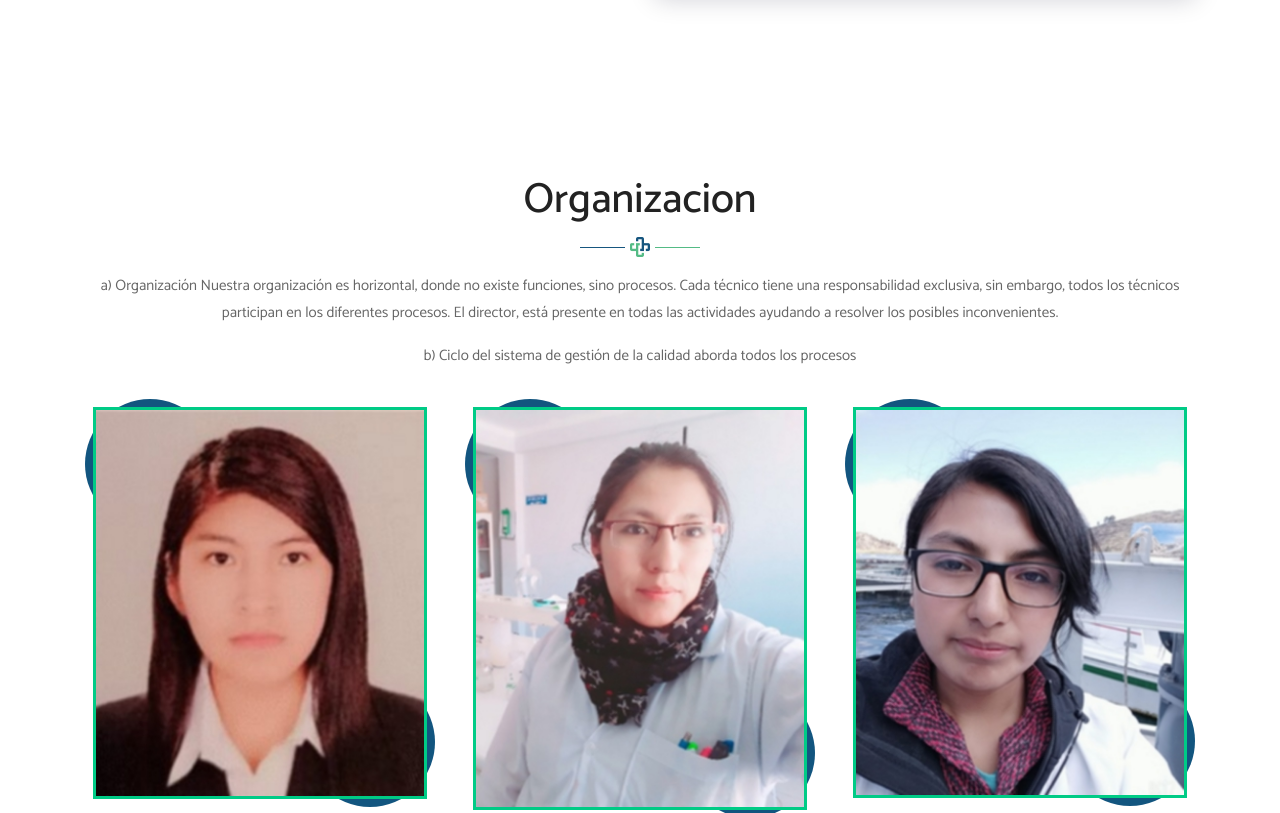
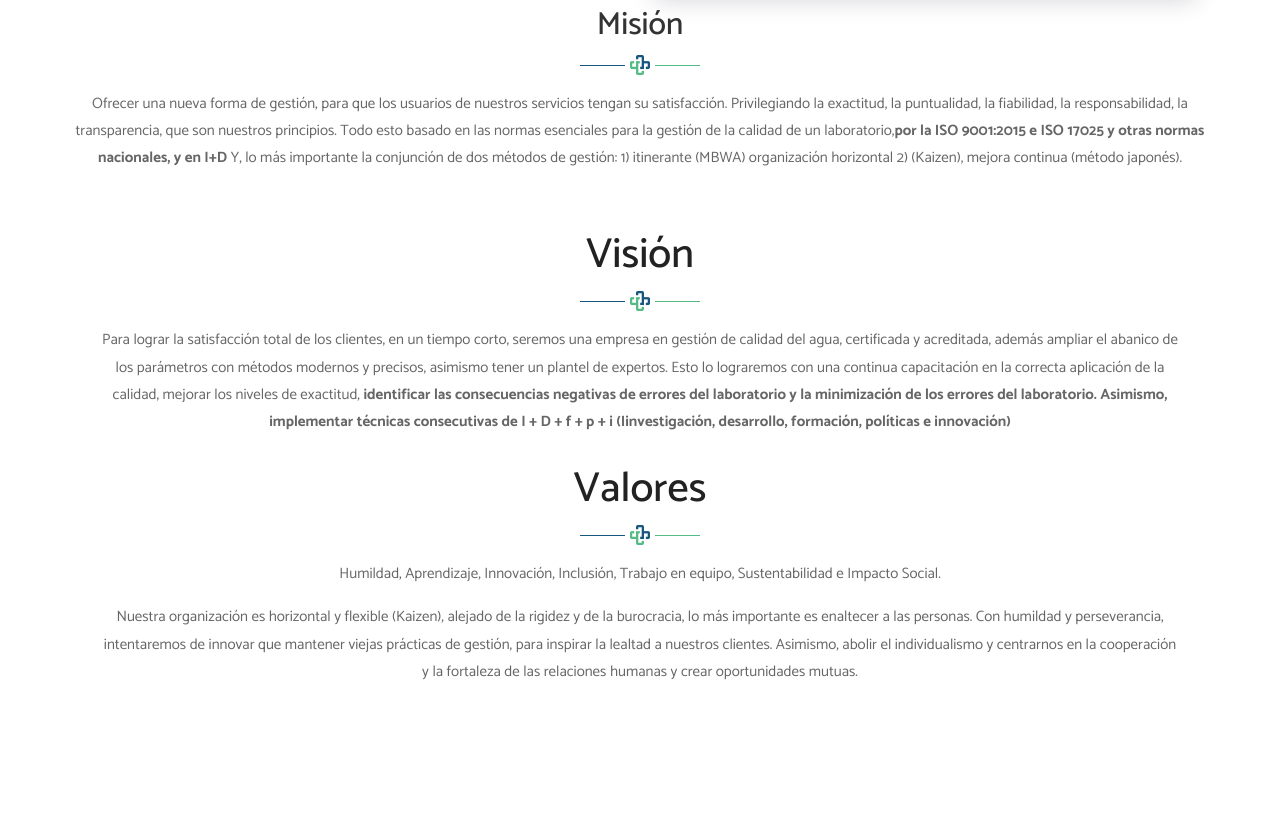
Before and after one commit to rdymonxd/pagetarigroup, a plain HTML site: page index.html in a window 1280 px wide. Shown: the part 1523-2336 px from the top of the page. Drawn offline with Linux system fonts and the light colour scheme.

Commit message:
primera presentacion 22062020

```diff
--- a/index.html
+++ b/index.html
@@ -186,7 +186,7 @@
 										Asimismo,asesoramiento en I+D+i
 									</strong>
 								</p>
-								<a href="about.html" class="new-btn-d br-2">Leer mas</a>
+								<a href="#" class="new-btn-d br-2">Leer mas</a>
 							</div>
 							<div class="col-lg-6 col-md-6 col-sm-12">
 								<div class="about-m">
@@ -206,6 +206,67 @@
 									</ul>
 								</div>
 							</div>
+
+
+							<div class="row">
+								<div class="col-lg-12">
+									<div class="title-box">
+										<h2>Misi&oacuten</h2>
+										<p>
+											Ofrecer una nueva forma de gestión, para que los usuarios de nuestros servicios tengan su
+								satisfacción. Privilegiando la exactitud, la puntualidad, la fiabilidad, la responsabilidad, la
+								transparencia, que son nuestros principios. Todo esto basado en las normas esenciales para
+								la gestión de la calidad de un laboratorio,<strong>por la ISO 9001:2015 e ISO 17025 y
+									otras normas nacionales, y en I+D</strong>
+								Y, lo más importante la conjunción de dos métodos de gestión: 1) itinerante (MBWA)
+								organización horizontal 2) (Kaizen), mejora continua (método japonés).
+										</p>
+									</div>
+								</div>
+							</div>
+						</div>
+
+						<div class="container">
+							<div class="row">
+								<div class="col-lg-12">
+									<div class="title-box">
+										<h2>Visi&oacuten</h2>
+										<p>Para lograr la satisfacción total de los clientes, en un tiempo corto, seremos una empresa
+											en gestión de calidad del agua, certificada y acreditada, además ampliar el abanico de los
+											parámetros con métodos modernos y precisos, asimismo tener un plantel de expertos. Esto
+											lo lograremos con una continua capacitación en la correcta aplicación de la calidad,
+											mejorar los niveles de exactitud, <strong>identificar las consecuencias negativas de errores del
+											laboratorio y la minimización de los errores del laboratorio.
+												Asimismo, implementar técnicas consecutivas de I + D + f + p + i
+												(Iinvestigación, desarrollo, formación, políticas e innovación)</strong> </p>
+									</div>
+								</div>
+							</div>
+
+						</div>
+
+						<div class="container">
+							<div class="row">
+								<div class="col-lg-12">
+									<div class="title-box">
+										<h2>Valores</h2>
+										<p>Humildad, Aprendizaje, Innovación, Inclusión, Trabajo en equipo, Sustentabilidad e Impacto
+											Social.</p>
+										<p>
+											Nuestra organización es horizontal y flexible (Kaizen), alejado de la rigidez y de la
+											burocracia, lo más importante es enaltecer a las personas. Con humildad y perseverancia,
+											intentaremos de innovar que mantener viejas prácticas de gestión, para inspirar la lealtad
+											a nuestros clientes. Asimismo, abolir el individualismo y centrarnos en la cooperación y la
+											fortaleza de las relaciones humanas y crear oportunidades mutuas.
+										</p>
+									</div>
+								</div>
+							</div>
+
+						</div>
+
+
+
 						</div>
 					</div>
 				</div>
@@ -322,7 +383,7 @@
 								<img src="images/ukamuma_lvilla.jpg" alt="">
 							</div>
 							<div class="team-content">
-								<h3 class="title">Ing Liliana Clarivel Villa Morales </h3>
+								<h3 class="title">Ing. Liliana Clarivel Villa Morales </h3>
 								<span class="post">Administrativo Tecnico 1</span>
 								<ul class="social">
 									<li><a href="#"><i class="fa fa-google-plus" aria-hidden="true"></i></a></li>
```
